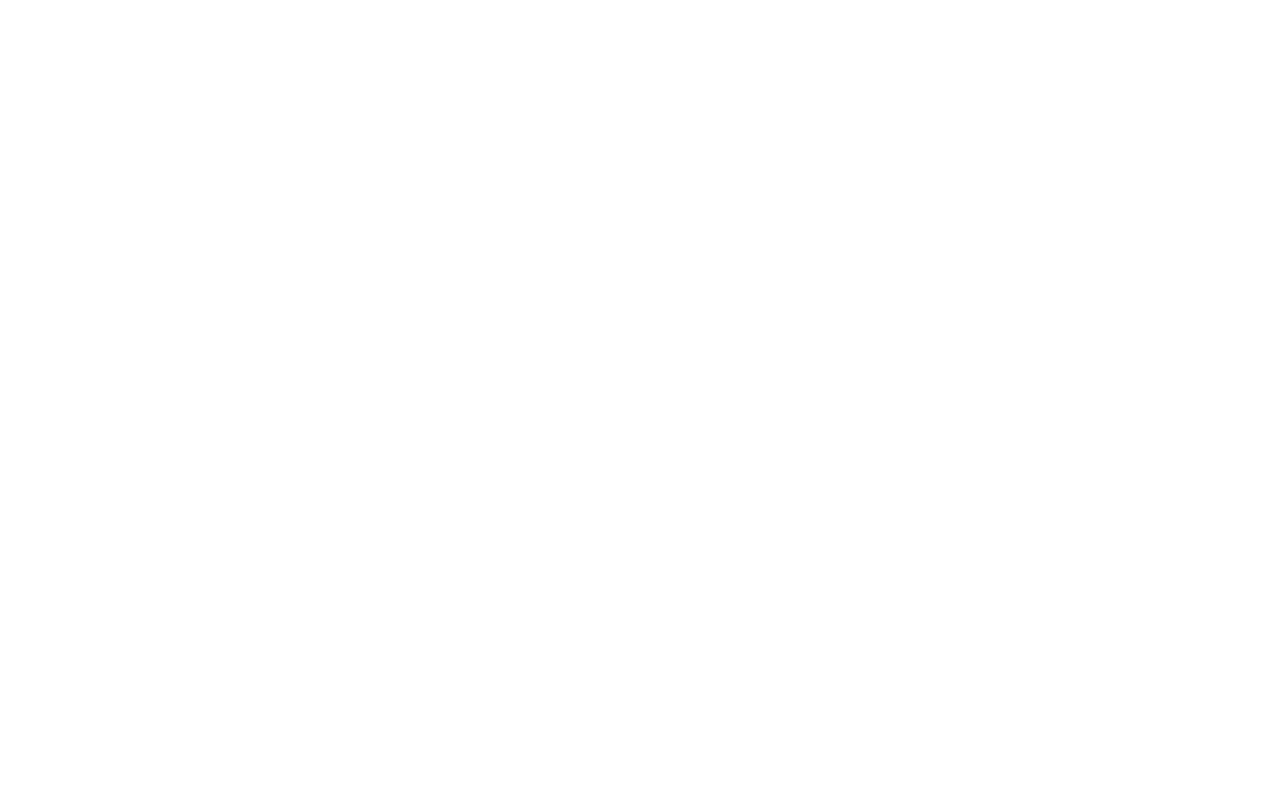
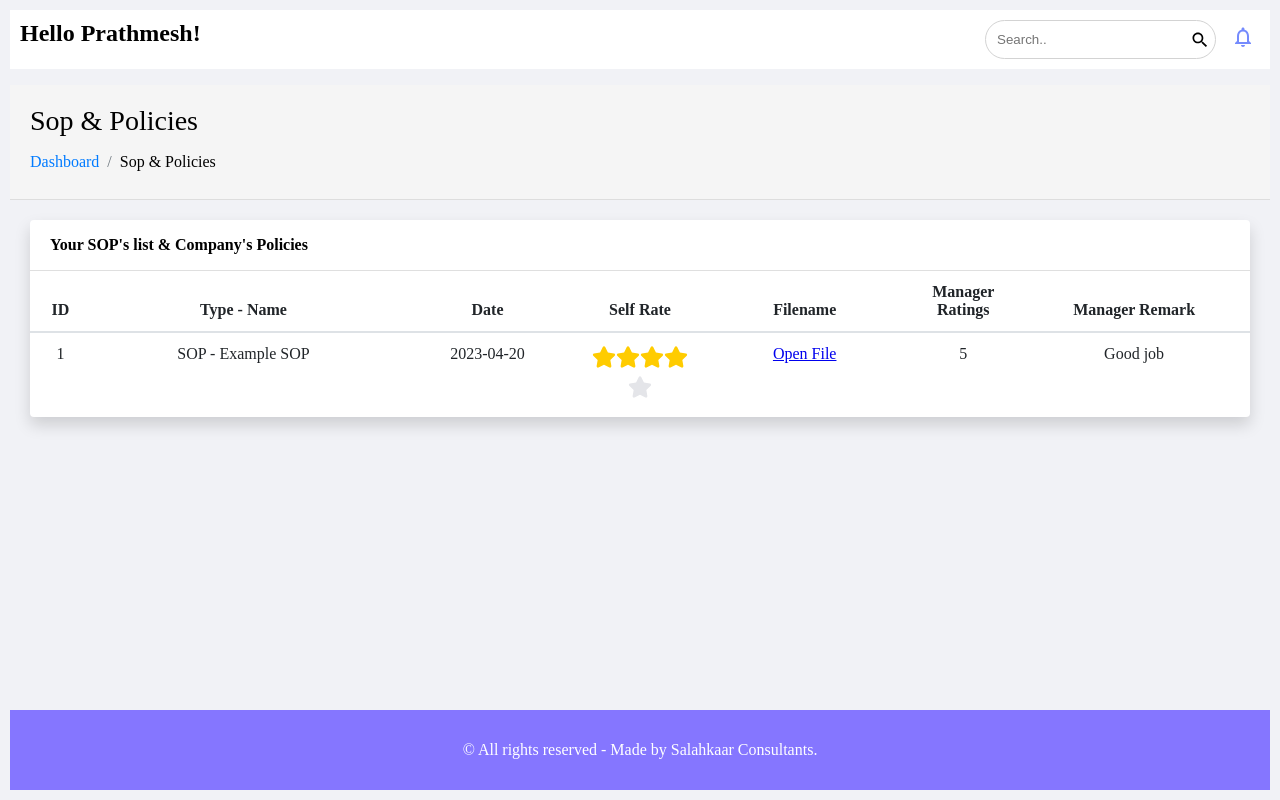
Before and after one commit to DIPAYANPOREL/HappyPerformer, a React (Vite) app in the folder Frontend/: page /soppolicies in a window 1280 px wide. Before the commit this address had no page. Built offline with nearby package versions, Linux system fonts and the light colour scheme.

Commit message:
Sop & Policies page created

```diff
--- a/Frontend/package.json
+++ b/Frontend/package.json
@@ -16,6 +16,7 @@
     "@mui/material": "^5.15.15",
     "react": "^18.2.0",
     "react-dom": "^18.2.0",
+    "react-icons": "^5.1.0",
     "react-router-dom": "^6.22.3",
     "router": "^1.3.8",
     "styled-components": "^6.1.8",
--- a/Frontend/src/App.jsx
+++ b/Frontend/src/App.jsx
@@ -4,6 +4,8 @@
 import MeetTheTeam from "./Pages/Landing Page/MeetTheTeam";
 import Dashboard from "./Pages/Software/DashBoard/Dashboard";
 import Attendance from "./Pages/Software/Attendance/Attendance";
+import SopPolicies from "./Pages/Software/SopPolicies";
+import Profile from "./Pages/Software/Profile/Profile";
 
 function App() {
   return (
@@ -13,6 +15,8 @@
           <Route path="/meet-the-team" element={<MeetTheTeam />} />
           <Route path="/dashboard" element={<Dashboard />} />
           <Route path="/attendance" element={<Attendance />} />
+          <Route path="/soppolicies" element={<SopPolicies />} />
+          <Route path="/profile" element={<Profile />} />
         </Routes>
     </>
   );
--- /dev/null
+++ b/Frontend/src/Components/Software Components/SopDisp.jsx
@@ -0,0 +1,171 @@
+import React, { useState } from 'react';
+import styled from 'styled-components';
+import { FaStar } from 'react-icons/fa';
+
+const Container = styled.div`
+  padding: 20px;
+`;
+
+const Row = styled.div`
+  display: flex;
+  flex-wrap: wrap;
+`;
+
+const Col = styled.div`
+  flex-basis: 0;
+  flex-grow: 1;
+  max-width: 100%;
+`;
+
+const Card = styled.div`
+  background-color: #fff;
+  border-radius: 0.25rem;
+  box-shadow: 0 0.5rem 1rem rgba(0, 0, 0, 0.15);
+`;
+
+const CardHeader = styled.div`
+  padding: 1rem 1.25rem;
+  border-bottom: 1px solid rgba(0, 0, 0, 0.125);
+`;
+
+const CardTitle = styled.h5`
+  margin-bottom: 0;
+  position: relative;
+  font-size: 1rem;
+  i {
+    position: absolute;
+    right: 20px;
+  }
+`;
+
+const Table = styled.table`
+  width: 100%;
+  margin-bottom: 1rem;
+  color: #212529;
+  border-collapse: collapse;
+`;
+
+const TableHead = styled.thead`
+  th {
+    vertical-align: bottom;
+    border-bottom: 2px solid #dee2e6;
+    padding: 0.75rem;
+    text-align: center;
+  }
+`;
+
+const TableBody = styled.tbody`
+  td {
+    padding: 0.75rem;
+    vertical-align: top;
+    border-top: 1px solid #dee2e6;
+    text-align: center;
+  }
+`;
+
+const NoSOP = styled.div`
+  text-align: center;
+  padding: 2rem;
+`;
+
+const StarRating = styled.div`
+  display: inline-block;
+  font-size: 1.5rem;
+  color: #ffcc00;
+  cursor: pointer;
+`;
+
+const SopDisp = () => {
+  const [count, setCount] = useState(10);
+  const [data, setData] = useState([
+    {
+      id: 1,
+      type: 'SOP',
+      name: 'Example SOP',
+      date: '2023-04-20',
+      selfRate: 4,
+      filename: 'example.pdf',
+      managerRating: 5,
+      managerRemark: 'Good job',
+    },
+  ]);
+
+  const handleRating = (id, rating) => {
+    // Update the selfRate for the corresponding item in the data array
+    setData((prevData) =>
+      prevData.map((item) =>
+        item.id === id ? { ...item, selfRate: rating } : item
+      )
+    );
+  };
+
+  return (
+    <Container>
+      <Row>
+        <Col>
+          <Card>
+            <CardHeader>
+              <CardTitle>
+                Your SOP's list & Company's Policies
+                <i className="align-middle fas fa-clipboard"></i>
+              </CardTitle>
+            </CardHeader>
+
+            {count === 0 ? (
+              <NoSOP>
+                <div>
+                  <div>
+                    <h1>No SOP</h1>
+                  </div>
+                </div>
+              </NoSOP>
+            ) : (
+              <Table>
+                <TableHead>
+                  <tr>
+                    <th style={{ width: '5%' }}>ID</th>
+                    <th style={{ width: '25%' }}>Type - Name</th>
+                    <th style={{ width: '15%' }}>Date</th>
+                    <th style={{ width: '10%' }}>Self Rate</th>
+                    <th style={{ width: '17%' }}>Filename</th>
+                    <th style={{ width: '9%' }}>Manager Ratings</th>
+                    <th style={{ width: '20%' }}>Manager Remark</th>
+                  </tr>
+                </TableHead>
+                <TableBody>
+                  {data.map((item) => (
+                    <tr key={item.id}>
+                      <td style={{ width: '3em' }}>{item.id}</td>
+                      <td>{`${item.type} - ${item.name}`}</td>
+                      <td>{item.date}</td>
+                      <td>
+                        <StarRating>
+                          {[...Array(5)].map((_, index) => (
+                            <FaStar
+                              key={index}
+                              color={
+                                index < item.selfRate ? '#ffcc00' : '#e4e5e9'
+                              }
+                              onClick={() => handleRating(item.id, index + 1)}
+                            />
+                          ))}
+                        </StarRating>
+                      </td>
+                      <td>
+                        <a href={`uploads/${item.filename}`}>Open File</a>
+                      </td>
+                      <td>{item.managerRating || '-'}</td>
+                      <td>{item.managerRemark || '-'}</td>
+                    </tr>
+                  ))}
+                </TableBody>
+              </Table>
+            )}
+          </Card>
+        </Col>
+      </Row>
+    </Container>
+  );
+};
+
+export default SopDisp;
--- /dev/null
+++ b/Frontend/src/Components/Software Components/SopHeader.jsx
@@ -0,0 +1,72 @@
+import React from 'react'
+import styled from 'styled-components';
+
+const ContentContainer = styled.div`
+  width: 100%;
+  margin-left: auto;
+  margin-right: auto;
+`;
+
+const PageHeader = styled.div`
+  padding: 20px;
+  background-color: #f5f5f5;
+  border-bottom: 1px solid #ddd;
+`;
+
+const PageTitle = styled.h3`
+  margin-top: 0;
+  margin-bottom: 0.5rem;
+  font-size: 1.75rem;
+  font-weight: 500;
+`;
+
+const Breadcrumb = styled.ul`
+  display: flex;
+  flex-wrap: wrap;
+  padding: 0.5rem 0;
+  margin-bottom: 0;
+  list-style: none;
+  background-color: transparent;
+  border-radius: 0.25rem;
+`;
+
+const BreadcrumbItem = styled.li`
+  display: flex;
+
+  &:not(:last-child)::after {
+    content: '/';
+    margin: 0 0.5rem;
+    color: #6c757d;
+  }
+`;
+
+const BreadcrumbLink = styled.a`
+  color: #007bff;
+  text-decoration: none;
+  background-color: transparent;
+
+  &:hover {
+    color: #0056b3;
+    text-decoration: underline;
+  }
+`;
+
+const SopHeader = () => {
+
+
+    return (
+        <ContentContainer>
+          <PageHeader>
+            <PageTitle>Sop & Policies</PageTitle>
+            <Breadcrumb>
+              <BreadcrumbItem>
+                <BreadcrumbLink >Dashboard</BreadcrumbLink>
+              </BreadcrumbItem>
+              <BreadcrumbItem>Sop & Policies</BreadcrumbItem>
+            </Breadcrumb>
+          </PageHeader>
+        </ContentContainer>
+      );
+    };
+
+export default SopHeader
--- /dev/null
+++ b/Frontend/src/Pages/Software/SopPolicies.jsx
@@ -0,0 +1,35 @@
+import React from 'react';
+import styled from 'styled-components';
+import SopDisp from '../../Components/Software Components/SopDisp';
+import Nav from '../../Components/Software Components/Dashboard/Nav';
+import Footer from '../../Components/Software Components/Footer';
+import SopHeader from '../../Components/Software Components/SopHeader';
+
+const MainWrapper = styled.div`
+  display: flex;
+  flex-direction: column;
+  min-height: 100vh;
+  background-color: #f1f2f6;
+  padding: 10px;
+`;
+
+const Content = styled.div`
+  flex: 1;
+  display: flex;
+  flex-direction: column;
+`;
+
+const SopPolicies = () => {
+  return (
+    <MainWrapper>
+      <Nav />
+      <Content>
+        <SopHeader />
+        <SopDisp />
+      </Content>
+      <Footer />
+    </MainWrapper>
+  );
+};
+
+export default SopPolicies;
```
Also changed, not shown: 1 other file (tests, documents, lock files or other folders).
